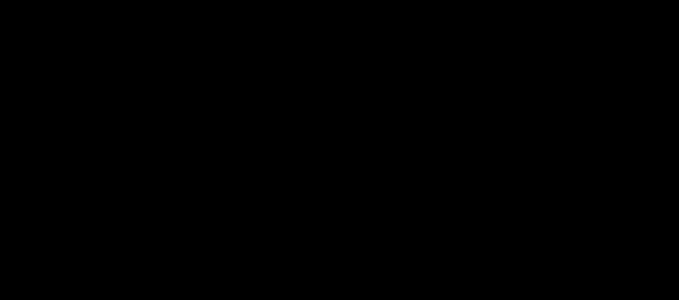
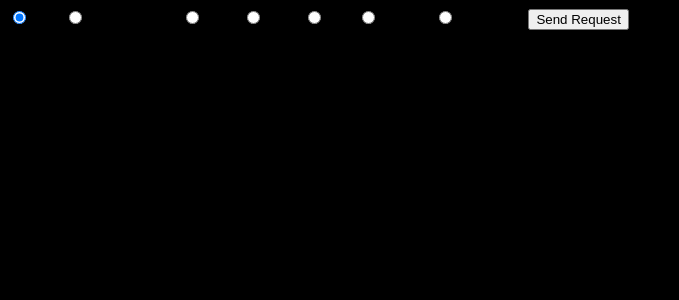
Before and after one commit to HemantSachdeva/JokeApi, a Flask app: page / in a window 1280 px wide. Before the commit the part shown is empty. Shown: the top 300 px of the page, without its empty margins (0-679 px from the left). Run offline with Flask 2, Linux system fonts and the light colour scheme.

Commit message:
Add radio buttons for catagory selection
Signed-off-by: Hemant Sachdeva <hemant.evolver@gmail.com>

```diff
--- a/templates/index.html
+++ b/templates/index.html
@@ -28,7 +28,28 @@
 </head>
 
 <body>
-
+    <div>
+        <div class="form">
+            <form class="container" action="{{ url_for('index')}}" method="post">
+                <input type="radio" id="any" name="catagory" value="Any" checked>
+                <label for="any">Any</label>
+                <input type="radio" id="programming" name="catagory" value="Programming">
+                <label for="programming">Programming</label>
+                <input type="radio" id="misc" name="catagory" value="Misc">
+                <label for="misc">Misc</label>
+                <input type="radio" id="dark" name="catagory" value="Dark">
+                <label for="dark">Dark</label>
+                <input type="radio" id="pun" name="catagory" value="Pun">
+                <label for="pun">Pun</label>
+                <input type="radio" id="spooky" name="catagory" value="Spooky">
+                <label for="spooky">Spooky</label>
+                <input type="radio" id="christmas" name="catagory" value="Christmas">
+                <label for="christmas">Christmas</label>
+                <button type="submit">Send Request</button>
+                <br>
+            </form>
+        </div>
+    </div>
 </body>
 
 </html>
```
